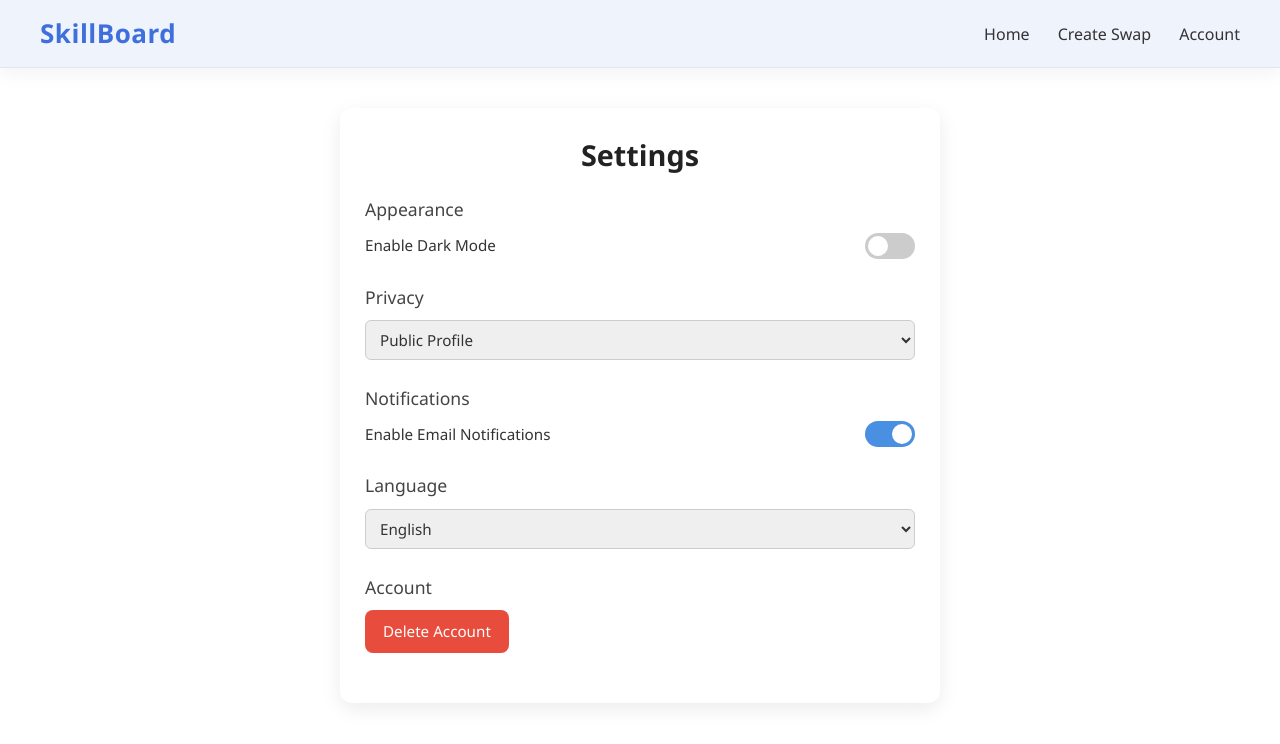
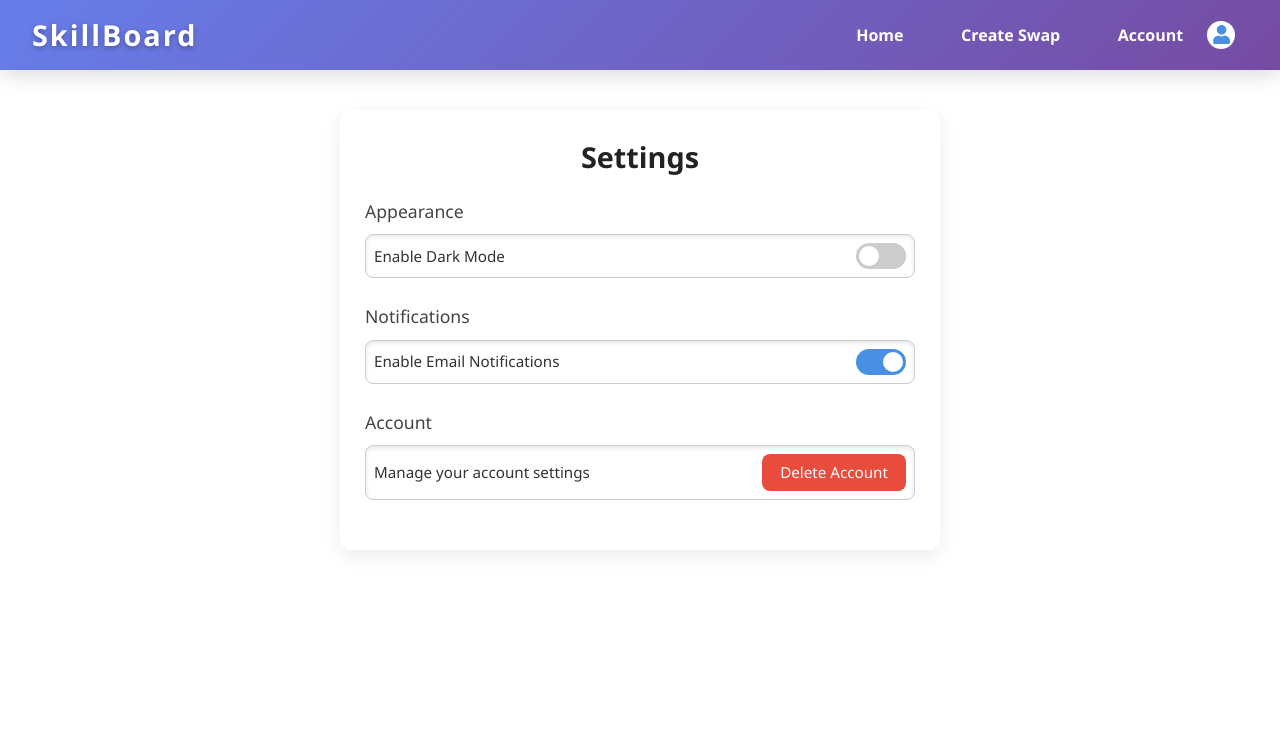
Before and after one commit to sunainagothwal/skill-board, a React (Vite) app in the folder frontend/: page /settings in a window 1280 px wide. Shown: the top 744 px of the page. Built offline with nearby package versions, Linux system fonts and the light colour scheme.

Commit message:
New Delete Form Added

```diff
--- a/frontend/package.json
+++ b/frontend/package.json
@@ -13,6 +13,7 @@
     "react": "^19.1.0",
     "react-dom": "^19.1.1",
     "react-hot-toast": "^2.6.0",
+    "react-icons": "^5.5.0",
     "react-router-dom": "^7.7.1"
   },
   "devDependencies": {
--- /dev/null
+++ b/frontend/src/components/auth/DeleteAccountPopupForm.jsx
@@ -0,0 +1,79 @@
+import React, { useState } from "react";
+import { useHttpClient } from "../../common/hooks/http-hook";
+import { usePopup } from "../../common/context/PopupContext";
+import { showSuccess, showError } from "../../common/toastHelper";
+
+const DeleteAccountPopupForm = () => {
+  const [email, setEmail] = useState("");
+  const [password, setPassword] = useState("");
+  const [error, setError] = useState("");
+  const { sendRequest } = useHttpClient();
+  const { closePopup } = usePopup();
+
+  const handleDelete = async () => {
+    if (!password.trim()) {
+      setError("Password is required");
+      return;
+    }
+
+    try {
+      await sendRequest(
+        `${import.meta.env.VITE_APP_BACKEND_URL}/users/delete-account`,
+        "DELETE",
+        JSON.stringify({
+          email,
+          password,
+        }),
+        { "Content-Type": "application/json" }
+      );
+
+      showSuccess("Your account has been deleted successfully");
+      onClose();
+    } catch (err) {
+      showError("Failed to delete account. Please try again.");
+    }
+  };
+
+  return (
+    <>
+      <div className="space-y-4">
+        <p className="text-sm text-gray-600">
+          This action is{" "}
+          <span className="text-red-500 font-semibold">permanent </span>
+          and cannot be undone. Please confirm your email and password.
+        </p>
+
+        <input
+          type="password"
+          value={password}
+          onChange={(e) => {
+            setPassword(e.target.value);
+            setError("");
+          }}
+          placeholder="Enter your password"
+          className="w-full px-3 py-2 border rounded-md focus:outline-none focus:ring focus:ring-black-400"
+        />
+
+        {error && <p className="text-blue-500 text-xs mt-1">{error}</p>}
+      </div>
+
+      <div className="flex justify-end gap-2 px-4 py-3 border-t mt-10">
+        <button
+          onClick={closePopup}
+          className="px-4 py-2 border rounded-md text-gray-700 hover:bg-gray-100"
+        >
+          Cancel
+        </button>
+
+        <button
+          onClick={handleDelete}
+          className="px-4 py-2 border rounded-md bg-blue-500 text-white  hover:bg-blue-600"
+        >
+          Delete Account
+        </button>
+      </div>
+    </>
+  );
+};
+
+export default DeleteAccountPopupForm;
--- a/frontend/src/components/layout/NavBar.jsx
+++ b/frontend/src/components/layout/NavBar.jsx
@@ -1,7 +1,7 @@
 import React, { useState, useEffect, useRef } from "react";
 import { Link, useLocation, useNavigate } from "react-router-dom";
-import { useAuthContext } from "../../common/context/auth-context.jsx";  // ✅ use context
-
+import { useAuthContext } from "../../common/context/auth-context.jsx"; // ✅ use context
+import { FaUser } from "react-icons/fa";
 
 function NavBar() {
   const [dropdownOpen, setDropdownOpen] = useState(false);
@@ -11,7 +11,7 @@ function NavBar() {
   const navigate = useNavigate();
 
   //shared context, not fresh hook
-  const {isLoggedIn, logout}= useAuthContext();
+  const { isLoggedIn, logout } = useAuthContext();
 
   useEffect(() => {
     function handleClickOutside(e) {
@@ -22,7 +22,6 @@ function NavBar() {
     document.addEventListener("mousedown", handleClickOutside);
     return () => document.removeEventListener("mousedown", handleClickOutside);
   }, []);
-
 
   const handleLogout = () => {
     logout();
@@ -56,11 +55,12 @@ function NavBar() {
           <Link
             to="/create-swap"
             onClick={() => setMobileMenuOpen(false)}
-                className={location.pathname === "/create-swap" ? "active-link" : ""}
+            className={
+              location.pathname === "/create-swap" ? "active-link" : ""
+            }
           >
             Create Swap
           </Link>
-
         </li>
 
         <li className="profile_dropdown" ref={dropdownRef}>
@@ -69,6 +69,9 @@ function NavBar() {
             onClick={() => setDropdownOpen(!dropdownOpen)}
           >
             Account
+            <div className="profile_icon">
+              <FaUser />
+            </div>
           </span>
           {dropdownOpen && (
             <div className="dropdown">
@@ -78,19 +81,33 @@ function NavBar() {
                     className="drop_item"
                     onClick={() => setDropdownOpen(false)}
                   >
-                    <Link to="/profileview">Profile</Link>
+                    <Link to="/profileview" className="dropdown-text">
+                      Profile
+                    </Link>
                   </div>
                   <div
                     className="drop_item"
                     onClick={() => setDropdownOpen(false)}
                   >
-                    <Link to="/mytask">My Task</Link>
+                    <Link to="/mytask" className="dropdown-text">
+                      My Task
+                    </Link>
                   </div>
                   <div
                     className="drop_item"
                     onClick={() => setDropdownOpen(false)}
                   >
-                    <Link to="/settings">Settings</Link>
+                    <Link to="/change_password" className="dropdown-text">
+                      Change Password
+                    </Link>
+                  </div>
+                  <div
+                    className="drop_item"
+                    onClick={() => setDropdownOpen(false)}
+                  >
+                    <Link to="/settings" className="dropdown-text">
+                      Settings
+                    </Link>
                   </div>
                   <div className="drop_item" onClick={handleLogout}>
                     Logout
@@ -101,7 +118,9 @@ function NavBar() {
                   className="drop_item"
                   onClick={() => setDropdownOpen(false)}
                 >
-                  <Link to="/login">Login / Signup</Link>
+                  <Link to="/login" className="dropdown-text">
+                    Login / Signup
+                  </Link>
                 </div>
               )}
             </div>
--- a/frontend/src/components/user/Settings.jsx
+++ b/frontend/src/components/user/Settings.jsx
@@ -1,10 +1,21 @@
 import { useState } from "react";
+import { usePopup } from "../../common/context/PopupContext.jsx";
+import DeleteAccountPopupForm from "../auth/DeleteAccountPopupForm";
 
 function Settings() {
   const [darkMode, setDarkMode] = useState(false);
   const [notifications, setNotifications] = useState(true);
-  const [profileVisibility, setProfileVisibility] = useState("public");
-  const [language, setLanguage] = useState("en");
+  const [isPopupOpen, setIsPopupOpen] = useState(false);
+  const { openPopup } = usePopup();
+
+  //const [language, setLanguage] = useState("en");
+
+  const handleDelete = () => {
+    openPopup("DeleteAccountPopup", {
+      title: "Delete Account",
+      body: <DeleteAccountPopupForm />,
+    });
+  };
 
   return (
     <div className="settings-container">
@@ -26,18 +37,6 @@ function Settings() {
       </div>
 
       <div className="settings-section">
-        <h3>Privacy</h3>
-        <select
-          value={profileVisibility}
-          onChange={(e) => setProfileVisibility(e.target.value)}
-        >
-          <option value="public">Public Profile</option>
-          <option value="private">Private Profile</option>
-          <option value="friends">Friends Only</option>
-        </select>
-      </div>
-
-      <div className="settings-section">
         <h3>Notifications</h3>
         <label className="settings-option">
           Enable Email Notifications
@@ -52,7 +51,7 @@ function Settings() {
         </label>
       </div>
 
-      <div className="settings-section">
+      {/* <div className="settings-section">
         <h3>Language</h3>
         <select value={language} onChange={(e) => setLanguage(e.target.value)}>
           <option value="en">English</option>
@@ -60,11 +59,16 @@ function Settings() {
           <option value="de">German</option>
           <option value="fr">French</option>
         </select>
-      </div>
+      </div> */}
 
       <div className="settings-section">
         <h3>Account</h3>
-        <button className="delete-btn">Delete Account</button>
+        <label className="settings-option">
+          Manage your account settings
+          <button className="delete-btn" onClick={handleDelete}>
+            Delete Account
+          </button>
+        </label>
       </div>
     </div>
   );
--- a/frontend/src/index.css
+++ b/frontend/src/index.css
@@ -22,149 +22,174 @@ a {
 }
 
 /* custom css */
-
 .navbar {
   display: flex;
   justify-content: space-between;
   align-items: center;
-  padding: 14px 40px;
-  background-color: #eef3fc;
-  border-bottom: 1px solid rgba(0, 0, 0, 0.05);
-  font-family: 'Segoe UI', sans-serif;
-  box-shadow: 0 4px 20px rgba(0, 0, 0, 0.06);
-  position: sticky;
-  top: 0;
-  z-index: 100;
+  background: linear-gradient(135deg, #667eea, #764ba2);
+  padding: 0.8rem 2rem;
+  font-family: 'Segoe UI', Tahoma, Geneva, Verdana, sans-serif;
+  color: white;
+  position: relative;
+  box-shadow: 0 4px 20px rgba(0, 0, 0, 0.15);
+  z-index: 1000;
 }
 
-.logo-section {
-  display: flex;
-  flex-direction: column;
-  align-items: center;
-  gap: 8px;
-  flex-wrap: wrap;
+.logo-section .logo {
+  font-weight: 700;
+  font-size: 1.8rem;
+  letter-spacing: 2px;
+  cursor: pointer;
+  user-select: none;
+  text-shadow: 0 2px 5px rgba(0, 0, 0, 0.3);
 }
 
-.logo {
-  font-weight: 700;
-  font-size: 26px;
-  color: #3f6fdc;
-  letter-spacing: 0.5px;
-  transition: transform 0.3s ease;
+.hamburger {
+  display: none;
+  font-size: 1.8rem;
+  cursor: pointer;
+  user-select: none;
+  color: white;
+  transition: color 0.3s ease;
 }
 
-.logo:hover {
-  transform: scale(1.05);
-}
-
-.tagline {
-  font-size: 13px;
-  color: #666;
-  font-style: italic;
-  margin: 0;
+.hamburger:hover {
+  color: #4a90e2;
 }
 
 .nav_links {
+  list-style: none;
   display: flex;
+  gap: 2rem;
   align-items: center;
-  gap: 28px;
-  list-style: none;
   margin: 0;
   padding: 0;
 }
 
-.nav_links li {
-  font-size: 16px;
-  position: relative;
-  display: flex;
-  align-items: center;
+.nav_links li a {
+  text-decoration: none;
+  color: white;
+  font-weight: 600;
+  padding: 0.5rem 0.8rem;
+  border-radius: 8px;
+  transition: background-color 0.3s ease, color 0.3s ease;
+  cursor: pointer;
+  user-select: none;
 }
 
-.nav_links a,
-.profile_dropdown {
-  text-decoration: none;
-  color: #333;
-  padding: 6px 0;
-  transition: all 0.3s ease;
-  display: flex;
-  align-items: center;
-  height: 100%;
-}
-
-.nav_links a:hover {
-  color: #3f6fdc;
-  border-bottom: 2px solid #3f6fdc;
+.nav_links li a:hover {
+  background-color: rgba(255, 255, 255, 0.15);
+  color: #4a90e2;
 }
 
 .active-link {
-  font-weight: 600;
-  color: #3f6fdc;
-  border-bottom: 2px solid #3f6fdc;
+  background-color: #4a90e2;
+  color: #fff;
+  box-shadow: 0 4px 10px rgba(74, 144, 226, 0.6);
 }
 
 .profile_dropdown {
   position: relative;
+  user-select: none;
   cursor: pointer;
-  user-select: none;
-  border-radius: 6px;
-  transition: background-color 0.3s ease;
 }
 
-.profile_dropdown:hover {
-  background-color: rgba(63, 111, 220, 0.08);
+.profile_link {
+  display: flex;
+  align-items: center;
+  gap: 1.5rem;
+  color: white;
+  font-weight: 600;
+  padding: 0.5rem 0.8rem;
+  border-radius: 8px;
+  transition: background-color 0.3s ease, color 0.3s ease;
+  cursor: pointer;
+}
+
+.profile_icon {
+  background-color: white;
+  color: #4a90e2;
+  border-radius: 50%;
+  width: 28px;
+  height: 28px;
+  display: flex;
+  align-items: center;
+  justify-content: center;
+  font-size: 1.2rem;
+}
+
+.profile_link:hover {
+  background-color: rgba(255, 255, 255, 0.15);
+  color: #4a90e2;
 }
 
 .dropdown {
   position: absolute;
-  top: 42px;
+  top: 100%;
   right: 0;
-  background-color: #fff;
-  border-radius: 6px;
-  min-width: 160px;
-  box-shadow: 0 6px 18px rgba(0, 0, 0, 0.08);
-  z-index: 1000;
-  overflow: hidden;
-  animation: fadeIn 0.2s ease-out;
+  background: #f0f4f8;
+  border-radius: 10px;
+  box-shadow: 0 8px 24px rgba(0, 0, 0, 0.2);
+  width: 180px;
+  padding: 0.5rem 0;
+  display: block;
+  z-index: 1500;
 }
 
 .drop_item {
-  padding: 8px 14px;
-  font-size: 14px;
+  padding: 0.35rem 0.5rem;
+  font-weight: 600;
+  font-size: 1rem;
   color: #333;
   cursor: pointer;
-  transition: background-color 0.2s ease, color 0.2s ease;
+  transition: background-color 0.25s ease, color 0.25s ease;
+  user-select: none;
+  border-bottom: 1px solid #e0e0e0;
+}
+
+.dropdown-text {
+  color: black !important;
+}
+
+.drop_item:last-child {
+  border-bottom: none;
+}
+
+.drop_item:hover {
+  background-color: #4a90e2;
+  color: white !important;
 }
 
 .drop_item a {
+  color: inherit;
   text-decoration: none;
-  color: inherit;
   display: block;
   width: 100%;
 }
 
-.drop_item:hover {
-  background-color: #f4f6ff;
-  color: #3f6fdc;
+.profile_dropdown {
+  position: relative;
+  user-select: none;
+  cursor: pointer;
 }
 
-@keyframes fadeIn {
-  from {
-    opacity: 0;
-    transform: translateY(-8px);
-  }
-
-  to {
-    opacity: 1;
-    transform: translateY(0);
-  }
+.profile_icon {
+  background-color: white;
+  color: #4a90e2;
+  border-radius: 50%;
+  width: 28px;
+  height: 28px;
+  display: flex;
+  align-items: center;
+  justify-content: center;
+  font-size: 1.2rem;
 }
 
-.hamburger {
-  display: none;
-  font-size: 24px;
-  cursor: pointer;
-  margin-left: auto;
+.profile_link:hover {
+  background-color: rgba(255, 255, 255, 0.15);
+  color: #4a90e2;
 }
+
 
 .profile_page {
   padding: 20px;
@@ -238,7 +263,8 @@ h2 {
 }
 
 .edit_button {
-  padding: 8px 14px;
+  padding: 6px 14px;
+  margin-bottom: 10px;
   background: #4f46e5;
   color: white;
   border: none;
@@ -271,30 +297,35 @@ button.btn {
 }
 
 .skill_input {
-  display: flex;
-  align-items: center;
-  gap: 10px;
-  margin-bottom: 12px;
+  position: relative;
+  display: inline-block;
+  width: 100%;
 }
 
 .skill_input input {
-  flex: 1;
-  width: auto !important;
-  padding: 10px;
-  border-radius: 6px;
+  width: 100%;
+  padding-right: 40px;
+  height: 40px;
   border: 1px solid #ccc;
+  border-radius: 8px;
+  box-shadow: inset 0 2px 4px rgba(0, 0, 0, 0.1);
   font-size: 14px;
 }
 
 .skill_input button {
-  padding: 10px 16px;
-  background: #4f46e5;
-  color: white;
+  position: absolute;
+  right: 10px;
+  top: 42%;
+  transform: translateY(-50%);
   border: none;
-  border-radius: 6px;
+  color: grey;
+  width: 3rem;
+  height: 3rem;
   cursor: pointer;
-  font-size: 14px;
-  white-space: nowrap;
+  font-size: 2rem;
+  display: flex;
+  align-items: center;
+  justify-content: center;
 }
 
 .skill_input button:hover {
@@ -324,6 +355,7 @@ button.btn {
   border-radius: 6px;
   cursor: pointer;
 }
+
 
 .page {
   max-width: 1000px;
@@ -481,7 +513,7 @@ button.btn {
   display: flex;
   justify-content: center;
   align-items: center;
- /*  height: 78vh; */
+  /*  height: 78vh; */
 }
 
 .login_container {
@@ -493,6 +525,7 @@ button.btn {
   max-width: 400px;
   height: 90%;
 }
+
 .shadow-card {
   box-shadow: 0 8px 24px rgba(0, 0, 0, 0.15);
   border-radius: 0.75rem;
@@ -590,6 +623,10 @@ button.btn {
   font-size: 0.95rem;
   color: #333;
   margin-top: 5px;
+  padding: 0.5rem;
+  border: 1px solid #ccc;
+  border-radius: 8px;
+  box-shadow: inset 0 2px 4px rgba(0, 0, 0, 0.1);
 }
 
 .settings-section select {
@@ -654,7 +691,7 @@ button.btn {
   background: #e74c3c;
   color: #fff;
   border: none;
-  padding: 10px 18px;
+  padding: 7px 18px;
   border-radius: 8px;
   font-size: 0.95rem;
   cursor: pointer;
@@ -993,7 +1030,167 @@ button.btn {
 .footer-banner button:hover {
   background-color: #f0f0f0;
 }
+
 .blur-background {
   filter: blur(2px);
   transition: filter 0.3s ease-in-out;
 }
+
+
+@media (max-width: 768px) {
+  .hamburger {
+    display: block;
+  }
+
+  .nav_links {
+    position: fixed;
+    top: 65px;
+    right: 0;
+    background: linear-gradient(135deg, #667eea, #764ba2);
+    height: calc(100vh - 65px);
+    width: 220px;
+    flex-direction: column;
+    gap: 1.5rem;
+    padding: 2rem 1.5rem;
+    transform: translateX(100%);
+    transition: transform 0.3s ease;
+    border-radius: 0 0 0 15px;
+    box-shadow: -4px 0 20px rgba(0, 0, 0, 0.25);
+    overflow-y: auto;
+  }
+
+  .nav_links.open {
+    transform: translateX(0);
+  }
+
+  .nav_links li {
+    width: 100%;
+  }
+
+  .nav_links li a,
+  .profile_link {
+    width: 100%;
+    padding: 0.8rem 1rem;
+    border-radius: 10px;
+    font-size: 1.1rem;
+  }
+
+  .profile_dropdown {
+    width: 100%;
+  }
+
+  .dropdown {
+    position: static;
+    box-shadow: none;
+    background: transparent;
+    animation: none;
+    margin-top: 0.5rem;
+  }
+
+  .drop_item {
+    background: rgba(255, 255, 255, 0.15);
+    border: none;
+    border-radius: 8px;
+    margin-bottom: 0.5rem;
+    color: white;
+  }
+
+  .drop_item:hover {
+    background-color: #4a90e2;
+    color: #fff;
+  }
+}
+
+@media (max-width: 640px) {
+  .user-card {
+    position: relative;
+    width: 100%;
+    max-width: 420px;
+    margin: 0 auto;
+    border-radius: 1rem;
+    overflow: hidden;
+    padding: 0;
+    background: #000;
+    color: white;
+    display: flex;
+    flex-direction: column;
+    justify-content: flex-end;
+    min-height: 80vh;
+  }
+
+  .user-card img {
+    position: absolute;
+    inset: 0;
+    width: 100%;
+    height: 100%;
+    object-fit: cover;
+    filter: brightness(0.7);
+  }
+
+  .user-card-content {
+    position: relative;
+    padding: 1.5rem;
+    z-index: 10;
+  }
+
+  .user-card h3 {
+    font-size: 1.2rem;
+    font-weight: 700;
+  }
+
+  .user-card p {
+    font-size: 0.9rem;
+    color: #e5e7eb;
+  }
+
+  .user-card .skills {
+    margin-top: 0.75rem;
+    display: flex;
+    flex-wrap: wrap;
+    gap: 0.5rem;
+  }
+
+  .user-card {
+    position: absolute;
+    top: 1rem;
+    right: 1rem;
+    background: rgba(255, 255, 255, 0.9);
+    color: #ef4444;
+    border-radius: 50%;
+    width: 48px;
+    height: 48px;
+    display: flex;
+    align-items: center;
+    justify-content: center;
+    font-size: 1.25rem;
+    z-index: 20;
+  }
+
+  .user-card .actions {
+    position: relative;
+    z-index: 10;
+    display: flex;
+    justify-content: space-around;
+    padding: 1rem 0;
+  }
+
+  .user-card .actions button {
+    width: 64px;
+    height: 64px;
+    border-radius: 50%;
+    font-size: 1.5rem;
+    display: flex;
+    align-items: center;
+    justify-content: center;
+  }
+
+  .user-card .btn-no {
+    background: #fee2e2;
+    color: #ef4444;
+  }
+
+  .user-card .btn-yes {
+    background: #d1fae5;
+    color: #10b981;
+  }
+}
```
Also changed, not shown: frontend/src/components/layout/UserCard.jsx (+71 -11 lines), frontend/src/components/user/ProfileView.jsx (+28 -33 lines), frontend/public/images/camera.png (added), 1 other file (tests, documents, lock files or other folders). Lines whose indentation alone changed are shown as unchanged.
